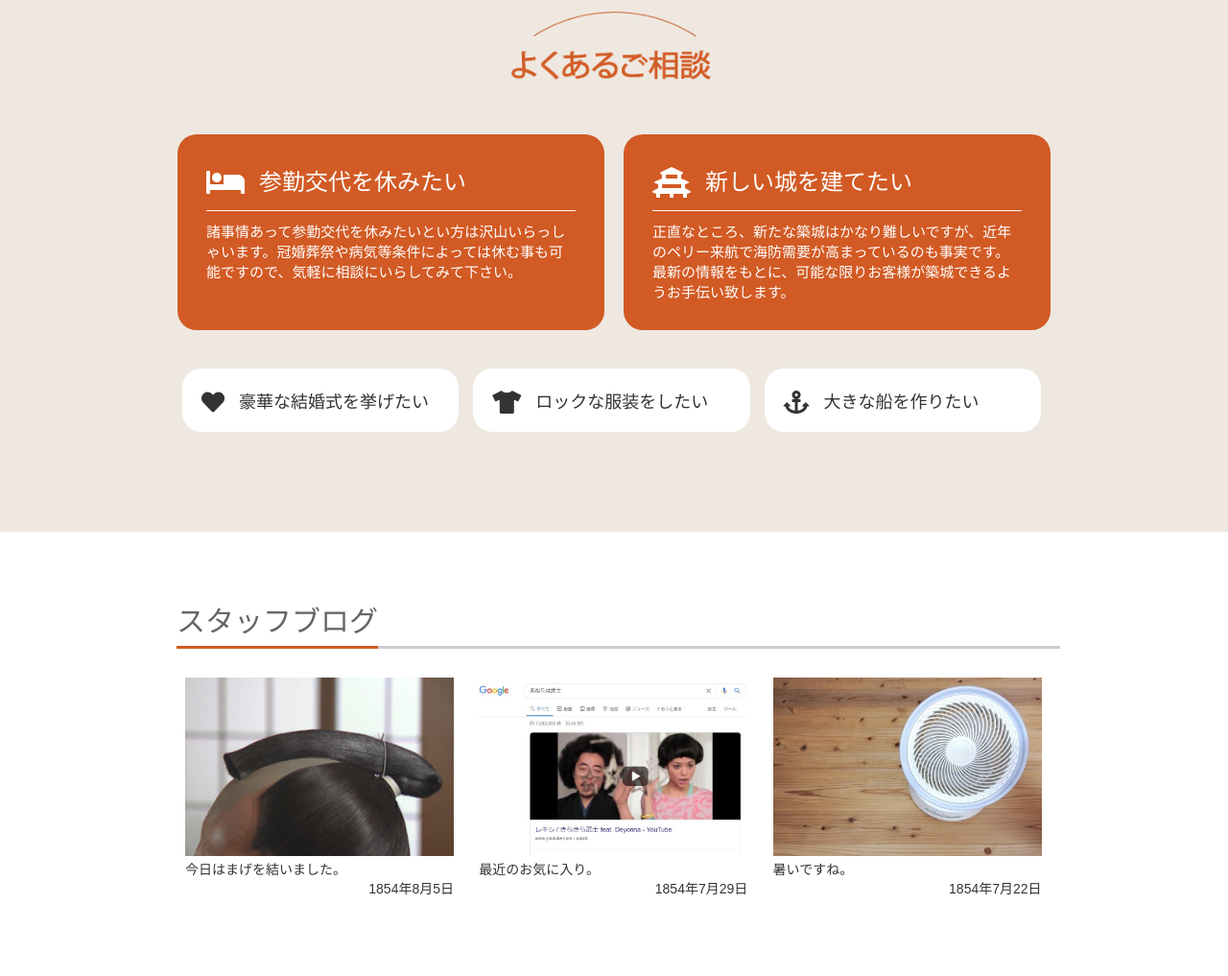
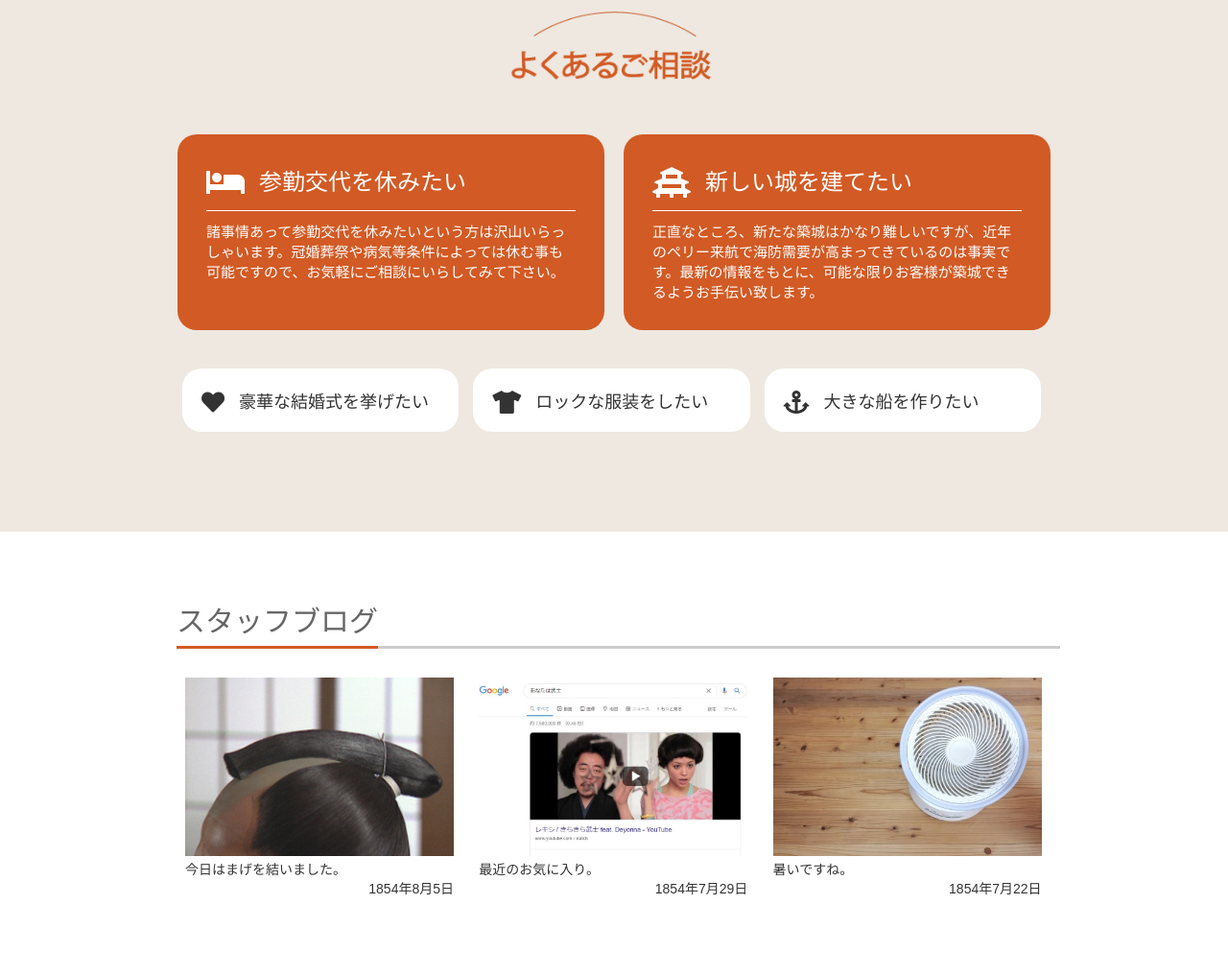
Before and after one commit to Kanako-muff/portfolio_02, a plain HTML site: page index.html in a window 1280 px wide. Shown: the part 1026-2043 px from the top of the page at 96% size. Drawn offline with Linux system fonts and the light colour scheme; some packages are replaced by stand-ins of ours.

Commit message:
Update index.html

```diff
--- a/index.html
+++ b/index.html
@@ -116,7 +116,7 @@
             <a href="">
               <p class="kind"><span class="fa fa-bed fa-lg"></span>参勤交代を休みたい</p>
               <p class="txt">
-                諸事情あって参勤交代を休みたいとい方は沢山いらっしゃいます。冠婚葬祭や病気等条件によっては休む事も可能ですので、気軽に相談にいらしてみて下さい。
+                諸事情あって参勤交代を休みたいという方は沢山いらっしゃいます。冠婚葬祭や病気等条件によっては休む事も可能ですので、お気軽にご相談にいらしてみて下さい。
               </p>
             </a>
           </li>
@@ -125,7 +125,7 @@
             <a href="">
               <p class="kind"><span class="fa fa-vihara fa-lg"></span>新しい城を建てたい</p>
               <p class="txt">
-                  正直なところ、新たな築城はかなり難しいですが、近年のペリー来航で海防需要が高まっているのも事実です。最新の情報をもとに、可能な限りお客様が築城できるようお手伝い致します。
+                  正直なところ、新たな築城はかなり難しいですが、近年のペリー来航で海防需要が高まってきているのは事実です。最新の情報をもとに、可能な限りお客様が築城できるようお手伝い致します。
               </p>
             </a>
           </li>
```
